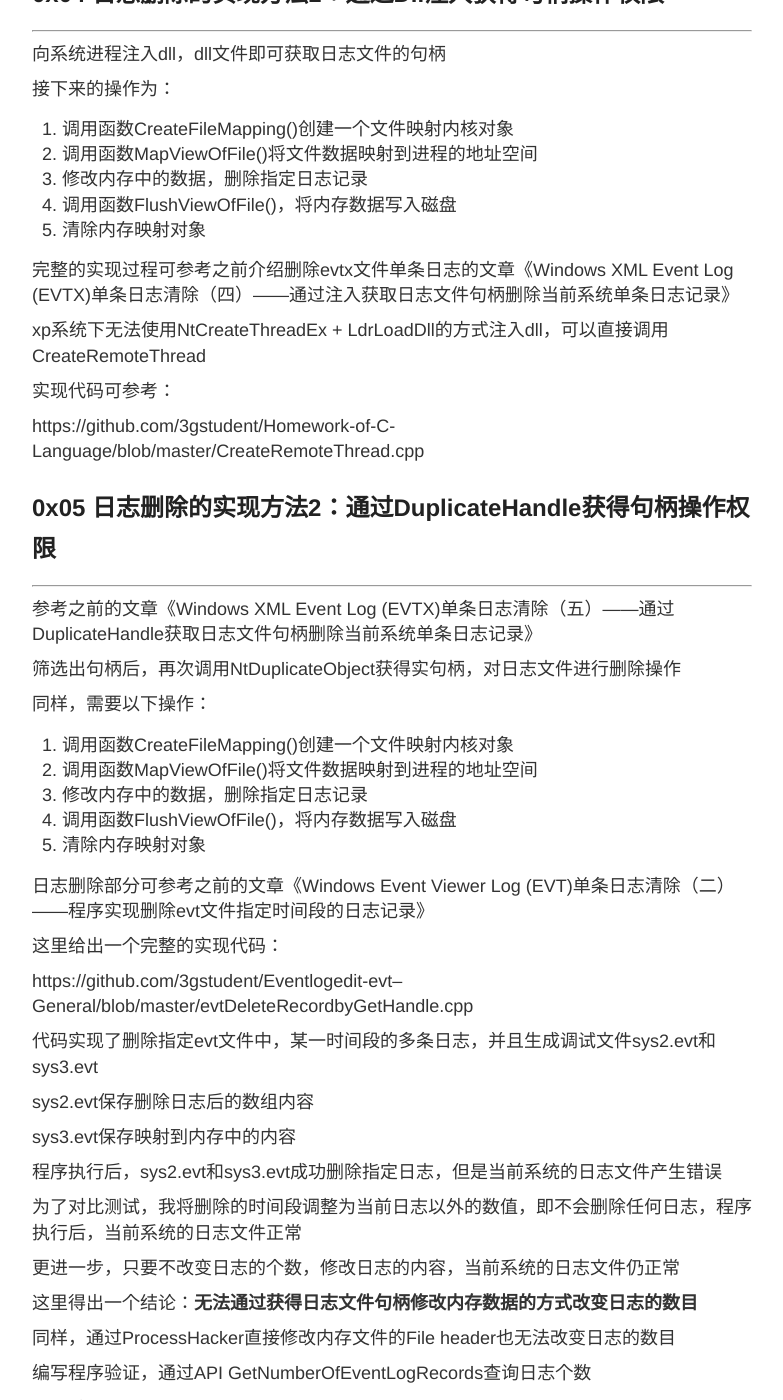
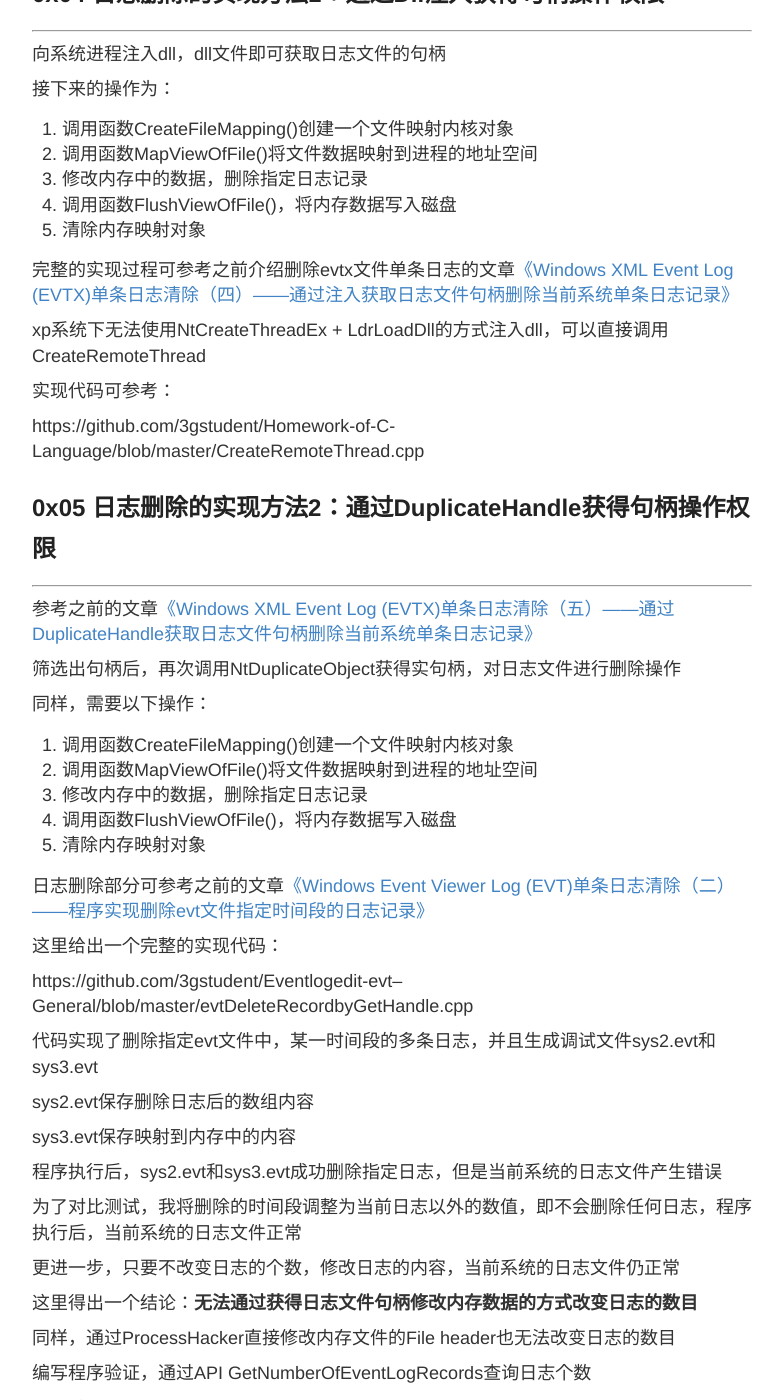
Before and after one commit to 3gstudent/backup-3gstudent.github.io, a Jekyll site: the page built from _posts/2018-7-18-Windows Event Viewer Log (EVT)单条日志清除（三）——删除当前系统指定指定时间段evt日志记录.md, in a window 1280 px wide and 1400 px high, scrolled down 2414 px. Shown: the whole window, without its empty margins (248-1031 px from the left). Built offline with Jekyll 4.4.1, drawn with Linux system fonts in a browser that asks for light colours; part of the change alters nothing that is shown; some of the changed text lies outside the part shown.

```diff
--- a/_posts/2018-7-18-Windows Event Viewer Log (EVT)单条日志清除（三）——删除当前系统指定指定时间段evt日志记录.md
+++ b/_posts/2018-7-18-Windows Event Viewer Log (EVT)单条日志清除（三）——删除当前系统指定指定时间段evt日志记录.md
@@ -26,7 +26,7 @@ Windows Event Viewer Log (EVT)单条日志清除系列文章的第三篇，介
 ## 0x02 XP系统下枚举系统所有句柄
 ---
 
-之前的文章《Windows单条日志清除（五）——通过DuplicateHandle获取日志文件句柄删除当前系统单条日志记录》介绍了Win8及以上系统的实现方法：
+之前的文章[《Windows单条日志清除（五）——通过DuplicateHandle获取日志文件句柄删除当前系统单条日志记录》](https://3gstudent.github.io/3gstudent.github.io/Windows-XML-Event-Log-(EVTX)%E5%8D%95%E6%9D%A1%E6%97%A5%E5%BF%97%E6%B8%85%E9%99%A4-%E4%BA%94-%E9%80%9A%E8%BF%87DuplicateHandle%E8%8E%B7%E5%8F%96%E6%97%A5%E5%BF%97%E6%96%87%E4%BB%B6%E5%8F%A5%E6%9F%84%E5%88%A0%E9%99%A4%E5%BD%93%E5%89%8D%E7%B3%BB%E7%BB%9F%E5%8D%95%E6%9D%A1%E6%97%A5%E5%BF%97%E8%AE%B0%E5%BD%95/)介绍了Win8及以上系统的实现方法：
 
 1. 利用NtQuerySystemInformation查询SystemHandleInformation能够获得所有进程的句柄信息
 2. 通过NtDuplicateObject获取句柄的名称和具体的数值信息
@@ -104,7 +104,7 @@ https://github.com/3gstudent/Homework-of-C-Language/blob/master/GetPIDandHandle(
 4. 调用函数FlushViewOfFile()，将内存数据写入磁盘
 5. 清除内存映射对象
 
-完整的实现过程可参考之前介绍删除evtx文件单条日志的文章《Windows XML Event Log (EVTX)单条日志清除（四）——通过注入获取日志文件句柄删除当前系统单条日志记录》
+完整的实现过程可参考之前介绍删除evtx文件单条日志的文章[《Windows XML Event Log (EVTX)单条日志清除（四）——通过注入获取日志文件句柄删除当前系统单条日志记录》](https://3gstudent.github.io/3gstudent.github.io/Windows-XML-Event-Log-(EVTX)%E5%8D%95%E6%9D%A1%E6%97%A5%E5%BF%97%E6%B8%85%E9%99%A4-%E5%9B%9B-%E9%80%9A%E8%BF%87%E6%B3%A8%E5%85%A5%E8%8E%B7%E5%8F%96%E6%97%A5%E5%BF%97%E6%96%87%E4%BB%B6%E5%8F%A5%E6%9F%84%E5%88%A0%E9%99%A4%E5%BD%93%E5%89%8D%E7%B3%BB%E7%BB%9F%E5%8D%95%E6%9D%A1%E6%97%A5%E5%BF%97%E8%AE%B0%E5%BD%95/)
 
 xp系统下无法使用NtCreateThreadEx + LdrLoadDll的方式注入dll，可以直接调用CreateRemoteThread
 
@@ -116,7 +116,7 @@ https://github.com/3gstudent/Homework-of-C-Language/blob/master/CreateRemoteThre
 ## 0x05 日志删除的实现方法2：通过DuplicateHandle获得句柄操作权限
 ---
 
-参考之前的文章《Windows XML Event Log (EVTX)单条日志清除（五）——通过DuplicateHandle获取日志文件句柄删除当前系统单条日志记录》
+参考之前的文章[《Windows XML Event Log (EVTX)单条日志清除（五）——通过DuplicateHandle获取日志文件句柄删除当前系统单条日志记录》](https://3gstudent.github.io/3gstudent.github.io/Windows-XML-Event-Log-(EVTX)%E5%8D%95%E6%9D%A1%E6%97%A5%E5%BF%97%E6%B8%85%E9%99%A4-%E4%BA%94-%E9%80%9A%E8%BF%87DuplicateHandle%E8%8E%B7%E5%8F%96%E6%97%A5%E5%BF%97%E6%96%87%E4%BB%B6%E5%8F%A5%E6%9F%84%E5%88%A0%E9%99%A4%E5%BD%93%E5%89%8D%E7%B3%BB%E7%BB%9F%E5%8D%95%E6%9D%A1%E6%97%A5%E5%BF%97%E8%AE%B0%E5%BD%95/)
 
 筛选出句柄后，再次调用NtDuplicateObject获得实句柄，对日志文件进行删除操作
 
@@ -128,7 +128,7 @@ https://github.com/3gstudent/Homework-of-C-Language/blob/master/CreateRemoteThre
 4. 调用函数FlushViewOfFile()，将内存数据写入磁盘
 5. 清除内存映射对象
 
-日志删除部分可参考之前的文章《Windows Event Viewer Log (EVT)单条日志清除（二）——程序实现删除evt文件指定时间段的日志记录》
+日志删除部分可参考之前的文章[《Windows Event Viewer Log (EVT)单条日志清除（二）——程序实现删除evt文件指定时间段的日志记录》](https://3gstudent.github.io/3gstudent.github.io/Windows-Event-Viewer-Log-(EVT)%E5%8D%95%E6%9D%A1%E6%97%A5%E5%BF%97%E6%B8%85%E9%99%A4-%E4%BA%8C-%E7%A8%8B%E5%BA%8F%E5%AE%9E%E7%8E%B0%E5%88%A0%E9%99%A4evt%E6%96%87%E4%BB%B6%E6%8C%87%E5%AE%9A%E6%97%B6%E9%97%B4%E6%AE%B5%E7%9A%84%E6%97%A5%E5%BF%97%E8%AE%B0%E5%BD%95/)
 
 这里给出一个完整的实现代码：
 
```
